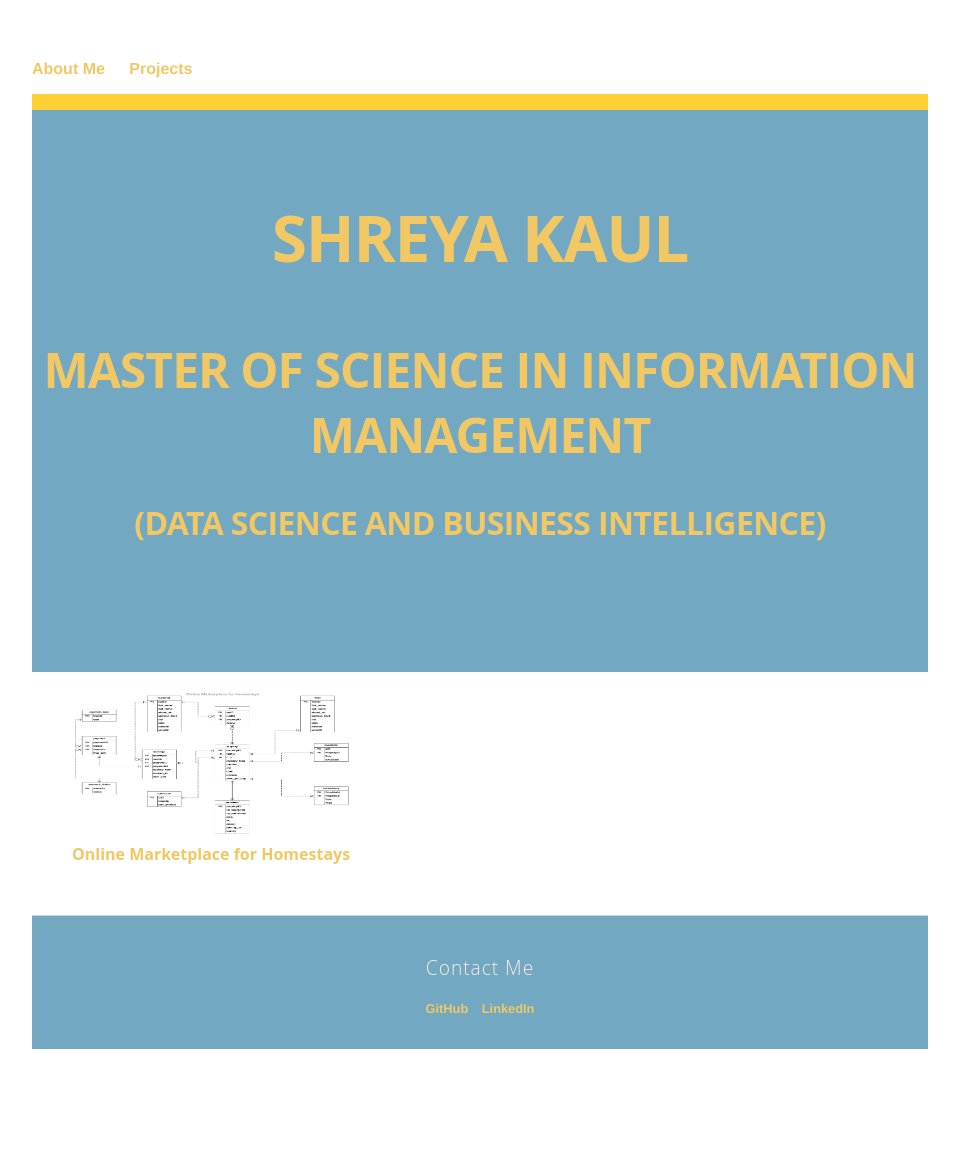
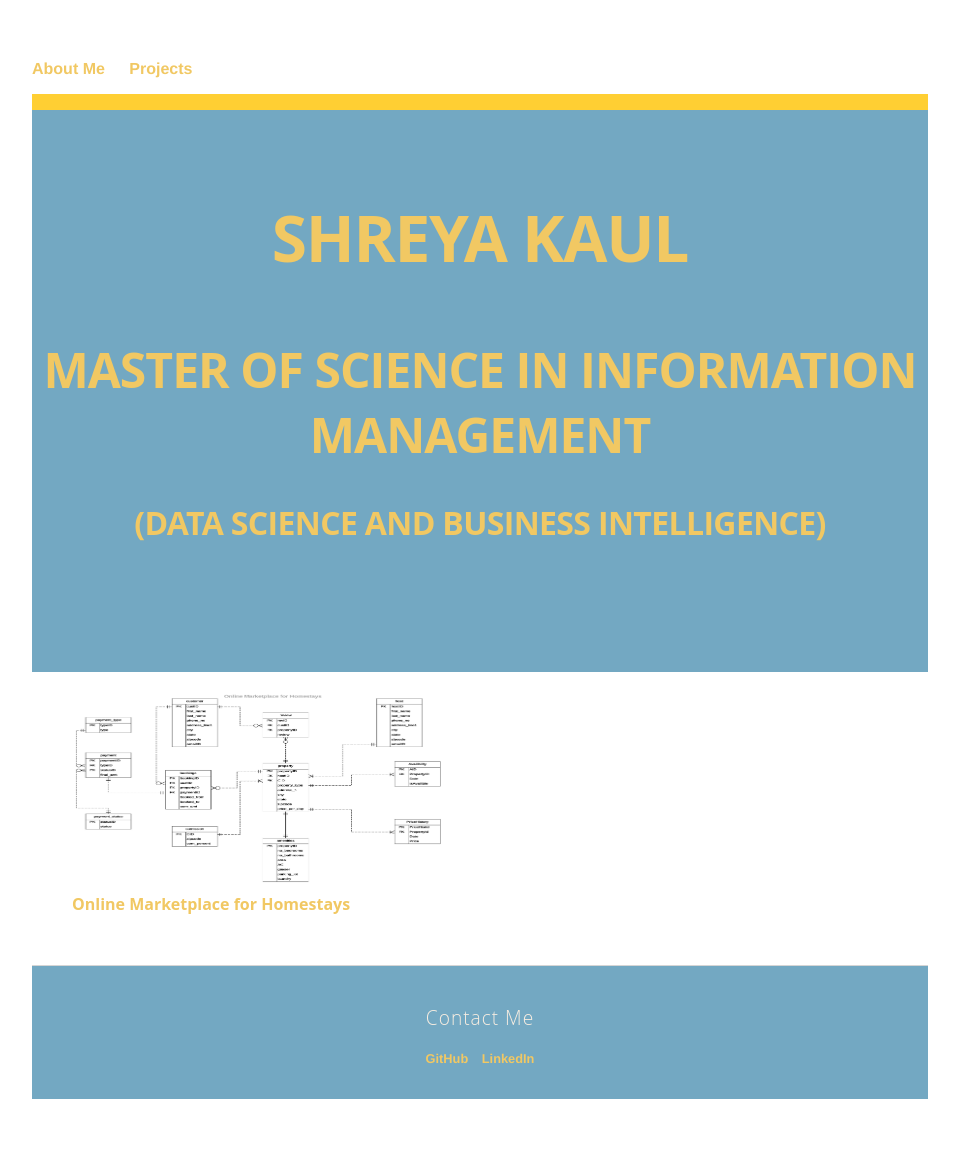
Before and after one commit to shreyakaul/shreyakaul.github.io, a Jekyll site: the page built from Projects.html, in a window 1280 px wide. Shown: the whole page, without its empty margins (160-1119 px from the left). Built offline with Jekyll 4.4.1, drawn with Linux system fonts in a browser that asks for light colours; before the commit the page ends 1109 px from its top, so only the background shows below that.

Commit message:
Update Projects.html

```diff
--- a/Projects.html
+++ b/Projects.html
@@ -10,7 +10,7 @@ title: Projects
 <body>
 <a href="/online-homestay.html">
   <figure>
-  <img alt="Online Marketplace for Homestays" src="ERD_Final-page-001.jpg" width="300" height="150" title="Online Marketplace for Homestays">
+  <img alt="Online Marketplace for Homestays" src="ERD_Final-page-001.jpg" width="400" height="200" title="Online Marketplace for Homestays">
    <figcaption>Online Marketplace for Homestays</figcaption>
   </figure>
   </a>
```
